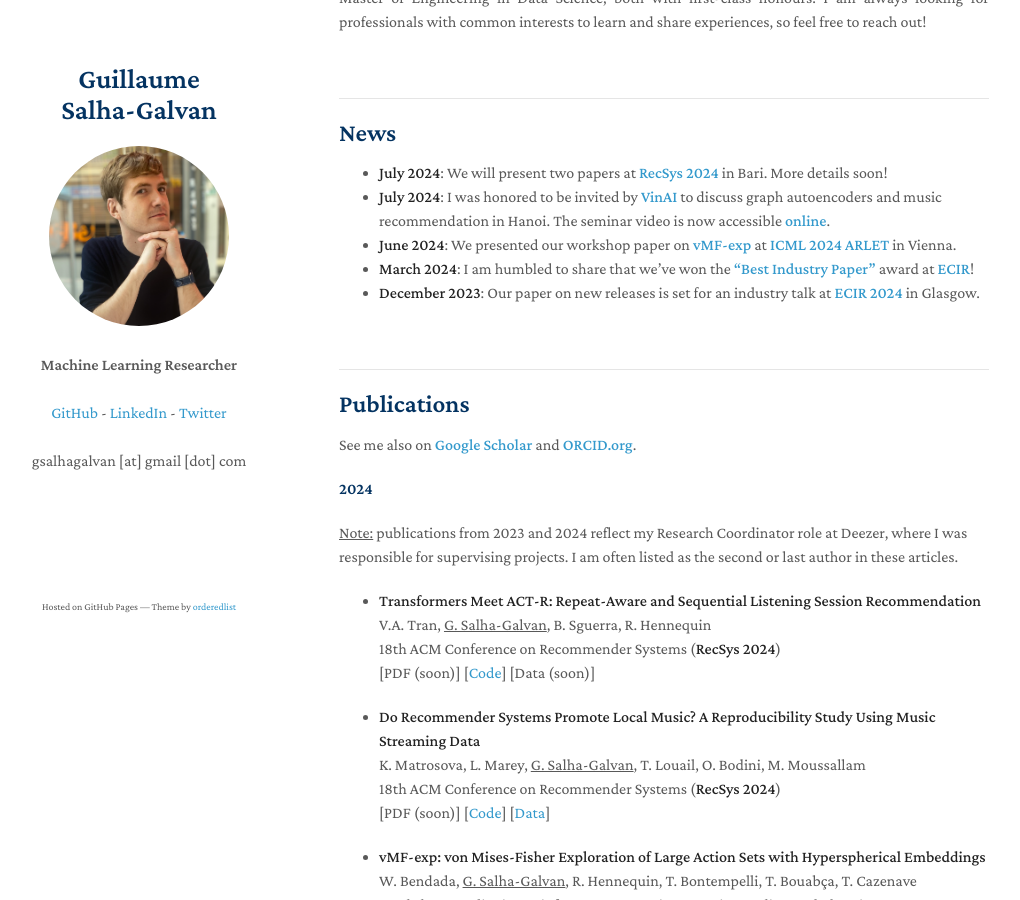
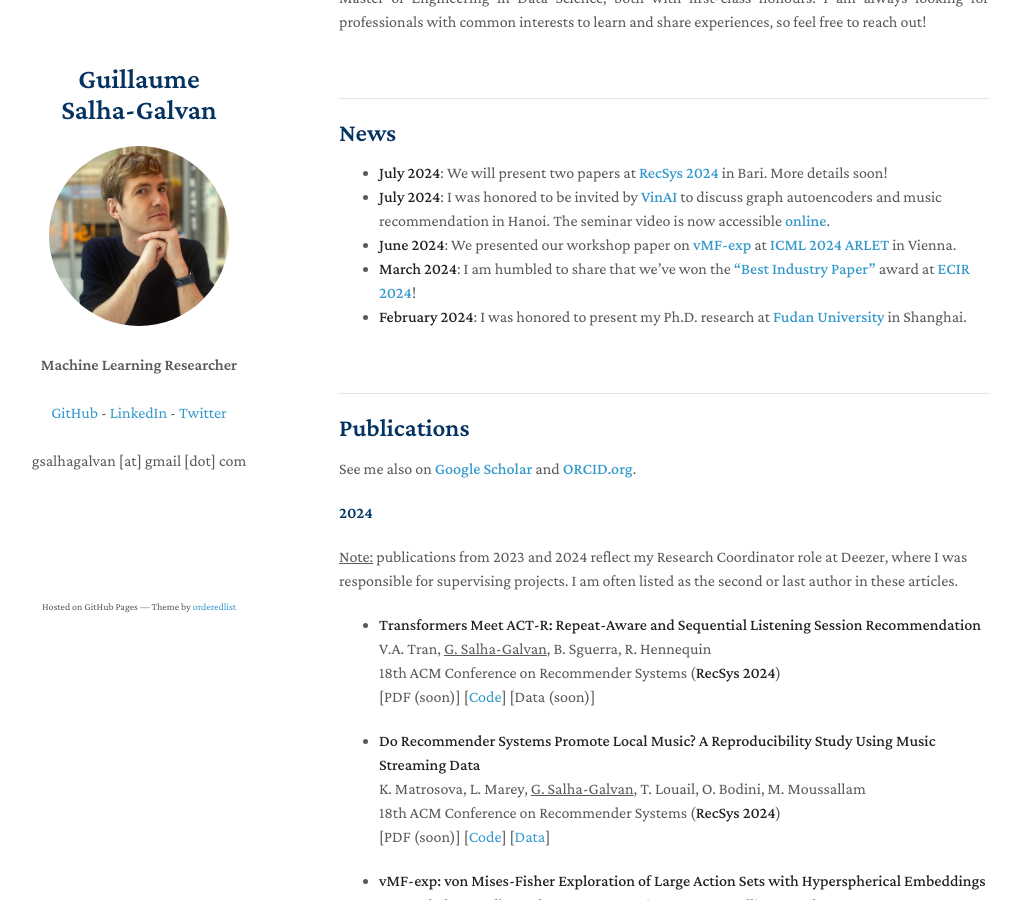
Before and after one commit to GuillaumeSalhaGalvan/GuillaumeSalhaGalvan.github.io, a Jekyll site: the page built from index.md, in a window 1280 px wide and 900 px high, scrolled down 555 px. Shown: the whole window, without its empty margins (131-1151 px from the left). Built offline with Jekyll 4.4.1, drawn with Linux system fonts in a browser that asks for light colours; our own code applies the rules of GitHub Pages for plain Markdown files; a script that is not in the unit is left out.

Commit message:
Update index.md

```diff
--- a/index.md
+++ b/index.md
@@ -22,8 +22,9 @@ I graduated in 2016 from <a href="https://www.master-mva.com/" target="_blank"><
 - **July 2024**: We will present two papers at **<a href="https://recsys.acm.org/recsys24/" target="_blank">RecSys 2024</a>** in Bari. More details soon!
 - **July 2024**: I was honored to be invited by **<a href="https://research.vinai.io/seminar/representation-learning-with-graph-autoencoders-and-applications-to-music-recommendation/" target="_blank">VinAI</a>** to discuss graph autoencoders and music recommendation in Hanoi. The seminar video is now accessible **<a href="https://www.youtube.com/watch?v=kAAIHHorSjY" target="_blank">online</a>**.
 - **June 2024**: We presented our workshop paper on **<a href="https://guillaumesalhagalvan.com/doc/vmfexp-icml2024-workshop.pdf" target="_blank">vMF-exp</a>** at **<a href="https://arlet-workshop.github.io/" target="_blank">ICML 2024 ARLET</a>** in Vienna.
-- **March 2024**: I am humbled to share that we've won the **<a href="https://twitter.com/gsalhagalvan/status/1772762220943847761" target="_blank">"Best Industry Paper"</a>** award at **<a href="https://www.ecir2024.org/" target="_blank">ECIR</a>**!
-- **December 2023**: Our paper on new releases is set for an industry talk at **<a href="https://www.ecir2024.org/" target="_blank">ECIR 2024</a>** in Glasgow.
+- **March 2024**: I am humbled to share that we've won the **<a href="https://twitter.com/gsalhagalvan/status/1772762220943847761" target="_blank">"Best Industry Paper"</a>** award at **<a href="https://www.ecir2024.org/" target="_blank">ECIR 2024</a>**!
+- **February 2024**: I was honored to present my Ph.D. research at **<a href="https://iics.fudan.edu.cn/1f/0b/c33344a663307/page.htm" target="_blank">Fudan University</a>** in Shanghai.
+
 
 <br>
 
```
